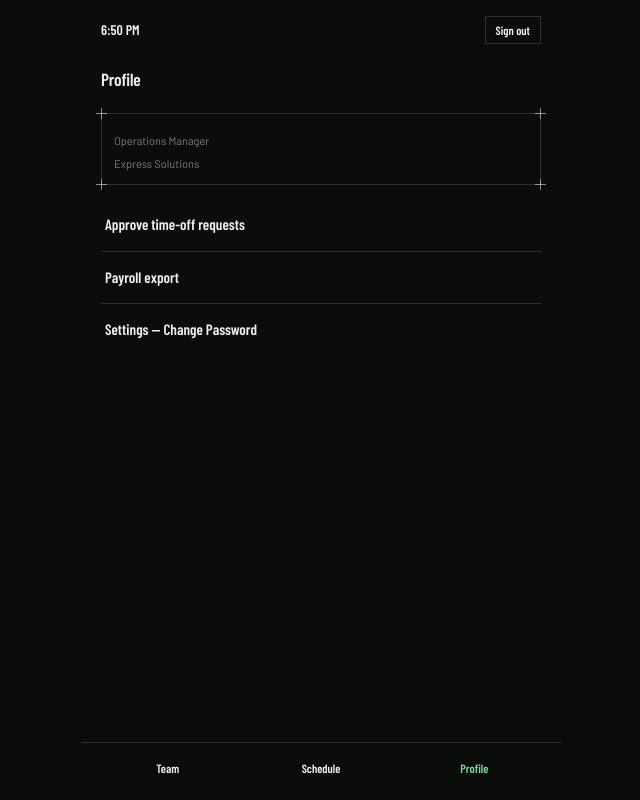
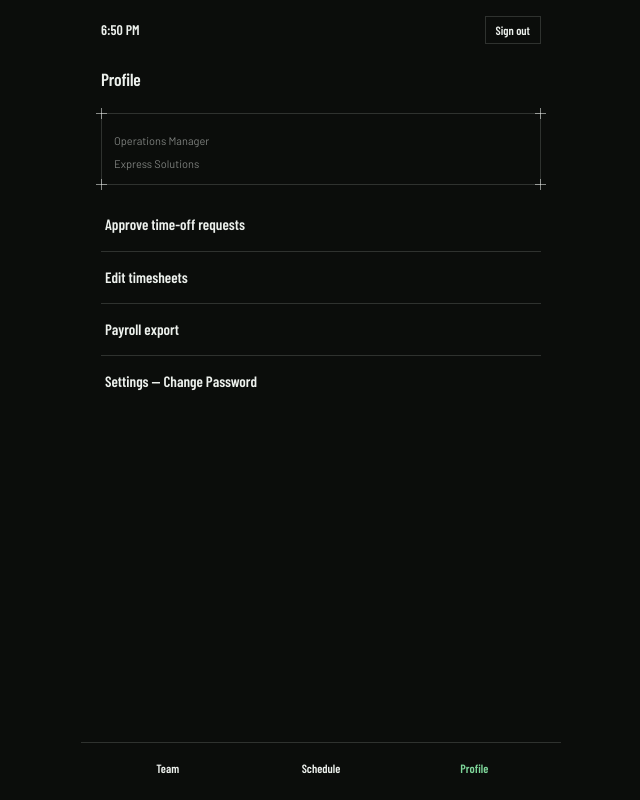
Before and after one commit to valariemorgan48-dot/express-clean-yeah, a Next.js app: page /manager/profile in a window 1280 px wide. Shown: the whole page, without its empty margins (319-959 px from the left). Built offline with nearby package versions, Linux system fonts and the light colour scheme; no server answers.

Commit message:
Add link to edit timesheets in profile page

```diff
--- a/app/manager/profile/page.tsx
+++ b/app/manager/profile/page.tsx
@@ -17,6 +17,7 @@ export default function ManagerProfile() {
       </BlueprintCard>
       <div style={{ marginTop: 14, display: "flex", flexDirection: "column" }}>
         <Link href="/manager/timeoff" style={linkStyle}>Approve time-off requests</Link>
+        <Link href="/manager/timesheets" style={linkStyle}>Edit timesheets</Link>
         <Link href="/manager/payroll" style={linkStyle}>Payroll export</Link>
         <ChangePasswordForm />
       </div>
```
